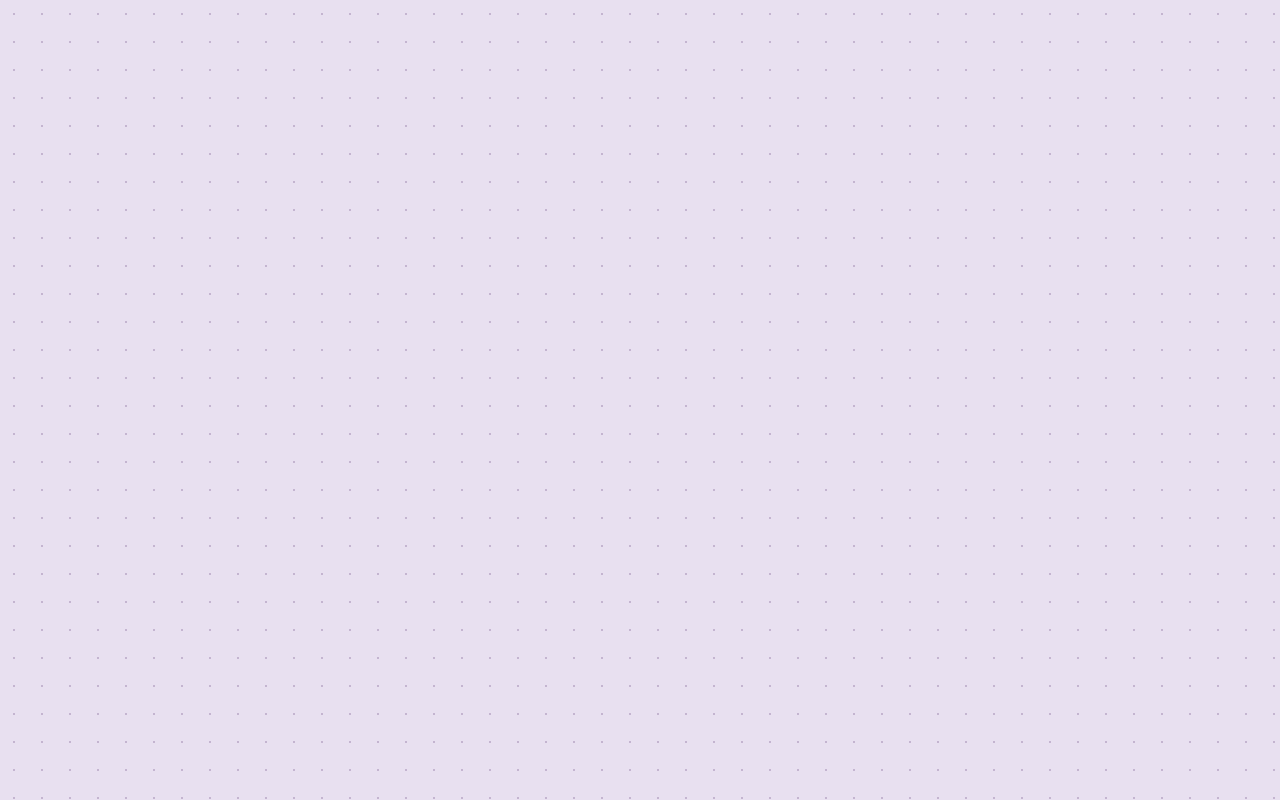
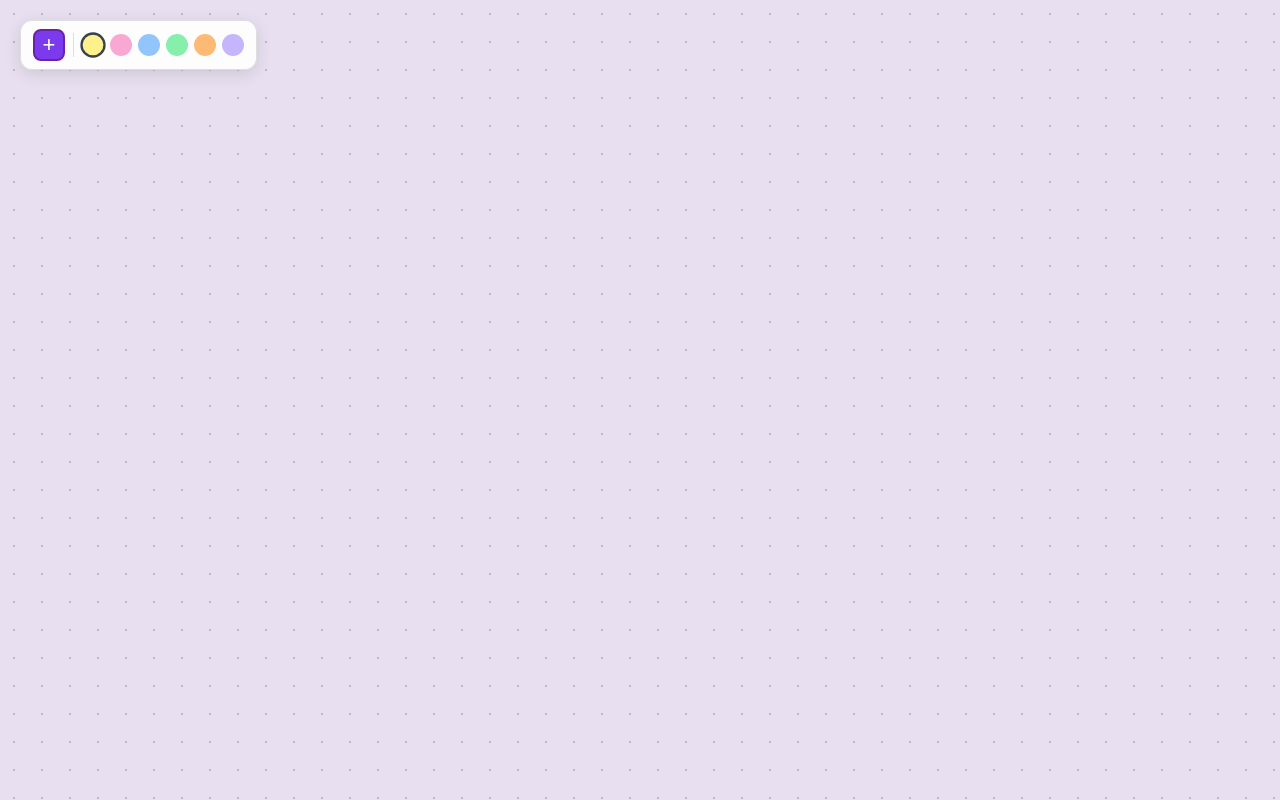
Before and after one commit to migueSNM/sticky-notes-tempo, a React (Vite) app: page / in a window 1280 px wide. Built offline with nearby package versions, Linux system fonts and the light colour scheme.

Commit message:
feat: create note at position on double-click

```diff
--- a/src/App.tsx
+++ b/src/App.tsx
@@ -1,12 +1,36 @@
+import { useState } from 'react'
 import { Board } from './components/Board'
+import { Note } from './components/Note'
+import { Toolbar } from './components/Toolbar'
+import { useNotes } from './hooks/useNotes'
 import './App.css'
 
 function App() {
+  const { notes, createNote } = useNotes()
+  const [selectedColor, setSelectedColor] = useState('#fef08a')
+
+  function handleBoardDoubleClick(x: number, y: number) {
+    createNote(x, y, selectedColor)
+  }
+
+  function handleAddNote() {
+    const x = Math.max(20, window.innerWidth / 2 - 100)
+    const y = Math.max(20, window.innerHeight / 2 - 80)
+    createNote(x, y, selectedColor)
+  }
+
   return (
     <div className="app">
-      <Board>
-        {/* Notes, TrashZone and Toolbar will be rendered here */}
+      <Board onDoubleClick={handleBoardDoubleClick}>
+        {notes.map(note => (
+          <Note key={note.id} note={note} />
+        ))}
       </Board>
+      <Toolbar
+        selectedColor={selectedColor}
+        onColorChange={setSelectedColor}
+        onAddNote={handleAddNote}
+      />
     </div>
   )
 }
--- a/src/components/Board.tsx
+++ b/src/components/Board.tsx
@@ -1,12 +1,19 @@
+import React from 'react'
 import './Board.css'
 
 interface BoardProps {
   children: React.ReactNode;
+  onDoubleClick?: (x: number, y: number) => void;
 }
 
-export function Board({ children }: BoardProps) {
+export function Board({ children, onDoubleClick }: BoardProps) {
+  function handleDoubleClick(e: React.MouseEvent<HTMLDivElement>) {
+    if (e.target !== e.currentTarget) return
+    onDoubleClick?.(e.clientX - 100, e.clientY - 80)
+  }
+
   return (
-    <div className="board">
+    <div className="board" onDoubleClick={handleDoubleClick}>
       {children}
     </div>
   )
--- /dev/null
+++ b/src/components/Note.css
@@ -0,0 +1,44 @@
+.note {
+  position: absolute;
+  border-radius: 4px;
+  box-shadow: 2px 4px 12px rgba(0, 0, 0, 0.18), 0 1px 3px rgba(0, 0, 0, 0.1);
+  display: flex;
+  flex-direction: column;
+  overflow: hidden;
+}
+
+.note__header {
+  height: 28px;
+  display: flex;
+  align-items: center;
+  padding: 0 10px;
+  background: rgba(0, 0, 0, 0.08);
+  flex-shrink: 0;
+}
+
+.note__dots {
+  display: flex;
+  gap: 5px;
+}
+
+.note__dots span {
+  width: 9px;
+  height: 9px;
+  border-radius: 50%;
+  background: rgba(0, 0, 0, 0.2);
+  display: block;
+}
+
+.note__body {
+  flex: 1;
+  padding: 10px;
+  overflow: hidden;
+}
+
+.note__content {
+  font-size: 14px;
+  line-height: 1.5;
+  color: #1f1f1f;
+  white-space: pre-wrap;
+  word-break: break-word;
+}
--- /dev/null
+++ b/src/components/Note.tsx
@@ -0,0 +1,26 @@
+import './Note.css'
+import { Note as NoteType } from '../types'
+
+interface NoteProps {
+  note: NoteType;
+}
+
+export function Note({ note }: NoteProps) {
+  const { x, y, width, height, color, zIndex } = note
+
+  return (
+    <div
+      className="note"
+      style={{ left: x, top: y, width, height, background: color, zIndex }}
+    >
+      <div className="note__header">
+        <span className="note__dots">
+          <span /><span /><span />
+        </span>
+      </div>
+      <div className="note__body">
+        <span className="note__content">{note.content || ''}</span>
+      </div>
+    </div>
+  )
+}
--- /dev/null
+++ b/src/components/Toolbar.css
@@ -0,0 +1,69 @@
+.toolbar {
+  position: fixed;
+  top: 20px;
+  left: 20px;
+  display: flex;
+  align-items: center;
+  gap: 8px;
+  background: rgba(255, 255, 255, 0.92);
+  backdrop-filter: blur(8px);
+  border: 1px solid rgba(0, 0, 0, 0.12);
+  border-radius: 12px;
+  padding: 8px 12px;
+  box-shadow: 0 4px 16px rgba(0, 0, 0, 0.12);
+  z-index: 9999;
+}
+
+.toolbar__add {
+  width: 32px;
+  height: 32px;
+  border-radius: 8px;
+  border: 2px solid #6b21a8;
+  background: #7c3aed;
+  color: white;
+  font-size: 22px;
+  line-height: 1;
+  cursor: pointer;
+  display: flex;
+  align-items: center;
+  justify-content: center;
+  transition: background 0.15s, transform 0.1s;
+}
+
+.toolbar__add:hover {
+  background: #6d28d9;
+  transform: scale(1.08);
+}
+
+.toolbar__add:active {
+  transform: scale(0.95);
+}
+
+.toolbar__divider {
+  width: 1px;
+  height: 24px;
+  background: rgba(0, 0, 0, 0.12);
+}
+
+.toolbar__colors {
+  display: flex;
+  gap: 6px;
+}
+
+.toolbar__swatch {
+  width: 22px;
+  height: 22px;
+  border-radius: 50%;
+  border: 2px solid transparent;
+  cursor: pointer;
+  transition: transform 0.1s, border-color 0.15s;
+}
+
+.toolbar__swatch:hover {
+  transform: scale(1.15);
+}
+
+.toolbar__swatch--active {
+  border-color: #374151;
+  transform: scale(1.15);
+}
--- /dev/null
+++ b/src/components/Toolbar.tsx
@@ -0,0 +1,38 @@
+import './Toolbar.css'
+
+interface ToolbarProps {
+  selectedColor: string;
+  onColorChange: (color: string) => void;
+  onAddNote: () => void;
+}
+
+const COLORS = [
+  { value: '#fef08a', label: 'Yellow' },
+  { value: '#f9a8d4', label: 'Pink' },
+  { value: '#93c5fd', label: 'Blue' },
+  { value: '#86efac', label: 'Green' },
+  { value: '#fdba74', label: 'Orange' },
+  { value: '#c4b5fd', label: 'Lavender' },
+]
+
+export function Toolbar({ selectedColor, onColorChange, onAddNote }: ToolbarProps) {
+  return (
+    <div className="toolbar">
+      <button className="toolbar__add" onClick={onAddNote} title="New note (or double-click the board)">
+        +
+      </button>
+      <div className="toolbar__divider" />
+      <div className="toolbar__colors">
+        {COLORS.map(c => (
+          <button
+            key={c.value}
+            className={`toolbar__swatch${selectedColor === c.value ? ' toolbar__swatch--active' : ''}`}
+            style={{ backgroundColor: c.value }}
+            title={c.label}
+            onClick={() => onColorChange(c.value)}
+          />
+        ))}
+      </div>
+    </div>
+  )
+}
--- /dev/null
+++ b/src/hooks/useNotes.ts
@@ -0,0 +1,48 @@
+import { useState } from 'react'
+import { Note } from '../types'
+
+const DEFAULT_WIDTH = 200
+const DEFAULT_HEIGHT = 160
+const DEFAULT_COLOR = '#fef08a'
+
+function generateId(): string {
+  return `note-${Date.now()}-${Math.random().toString(36).slice(2, 7)}`
+}
+
+export function useNotes() {
+  const [notes, setNotes] = useState<Note[]>([])
+
+  function createNote(x: number, y: number, color: string = DEFAULT_COLOR): Note {
+    const note: Note = {
+      id: generateId(),
+      x,
+      y,
+      width: DEFAULT_WIDTH,
+      height: DEFAULT_HEIGHT,
+      content: '',
+      color,
+      zIndex: notes.length + 1,
+    }
+    setNotes(prev => [...prev, note])
+    return note
+  }
+
+  function updateNote(id: string, changes: Partial<Note>) {
+    setNotes(prev =>
+      prev.map(n => (n.id === id ? { ...n, ...changes } : n))
+    )
+  }
+
+  function removeNote(id: string) {
+    setNotes(prev => prev.filter(n => n.id !== id))
+  }
+
+  function bringToFront(id: string) {
+    setNotes(prev => {
+      const maxZ = Math.max(0, ...prev.map(n => n.zIndex))
+      return prev.map(n => (n.id === id ? { ...n, zIndex: maxZ + 1 } : n))
+    })
+  }
+
+  return { notes, createNote, updateNote, removeNote, bringToFront }
+}
```
